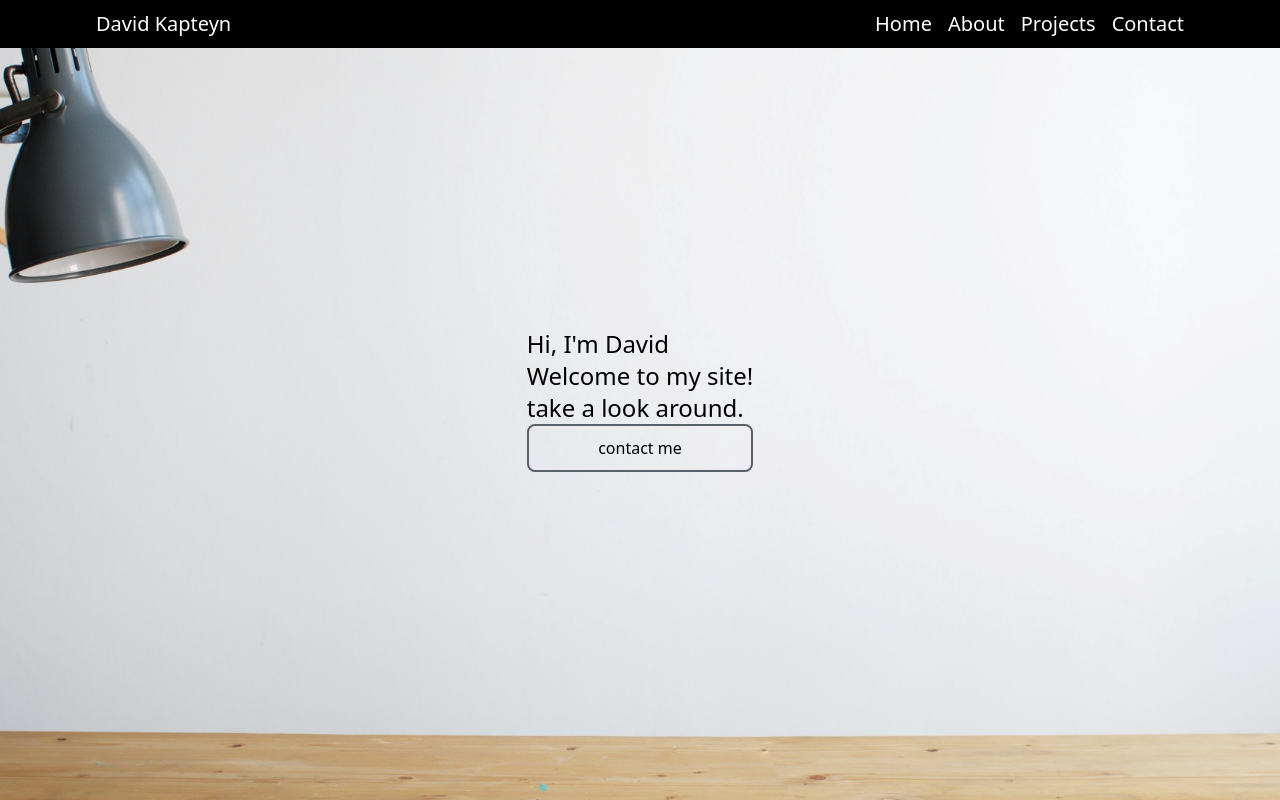
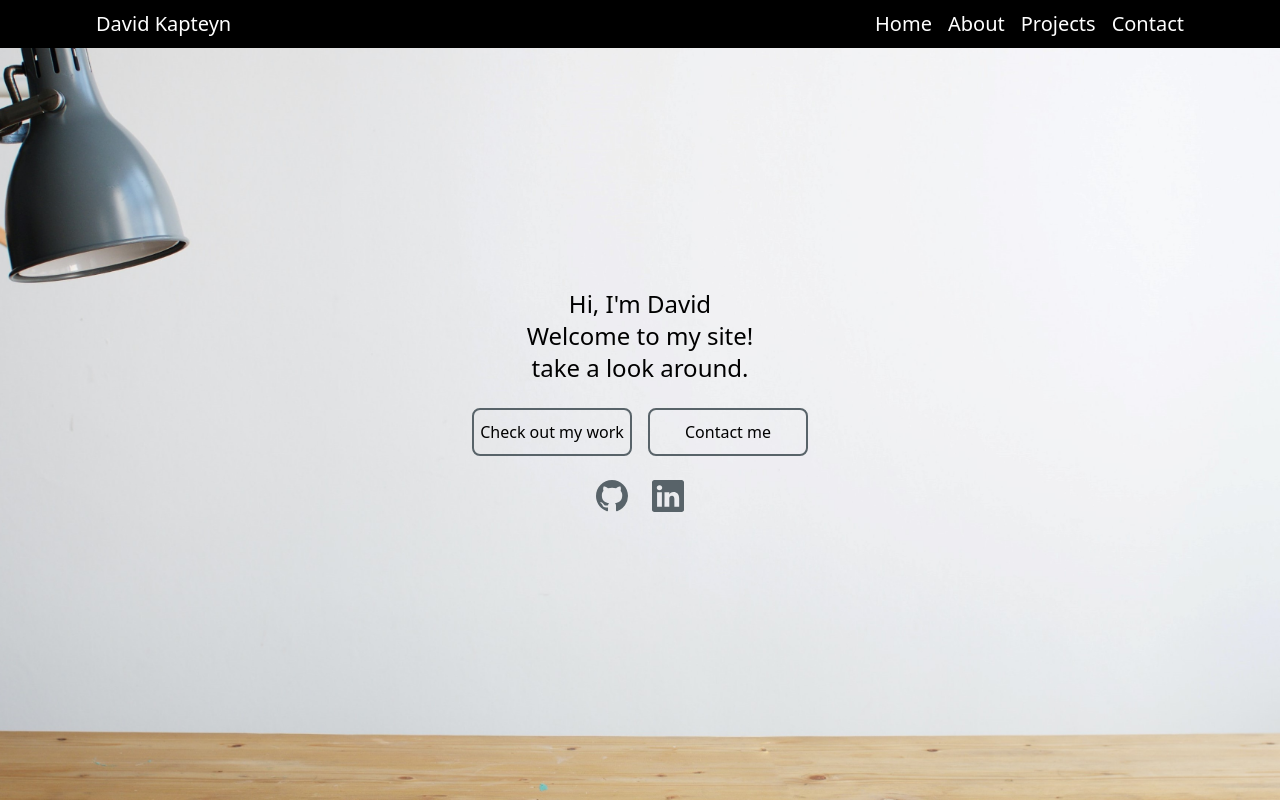
Before and after one commit to DKapteyn/dkapteyn.github.io, a React (Create React App) app: page / in a window 1280 px wide. Built offline with nearby package versions, Linux system fonts and the light colour scheme.

Commit message:
added social media links and modified homepage

```diff
--- a/package.json
+++ b/package.json
@@ -12,6 +12,7 @@
     "@types/react-dom": "^18.0.5",
     "react": "^18.1.0",
     "react-dom": "^18.1.0",
+    "react-icons": "^4.4.0",
     "react-router-dom": "^6.3.0",
     "react-scripts": "5.0.1",
     "typescript": "^4.7.3",
--- a/src/components/Button.tsx
+++ b/src/components/Button.tsx
@@ -1,7 +1,10 @@
-export default function Button() {
+import { Link } from "react-router-dom";
+import { buttonT } from "../types";
+
+export default function Button({ writing, link }: buttonT) {
   return (
-    <div className=" rounded-lg grid place-items-center text-base w-25 h-12 border-2 border-[#586369]">
-      contact me
+    <div className=" rounded-lg grid place-items-center text-base w-40 h-12 border-2 border-[#586369]">
+      <Link to={link}>{writing}</Link>
     </div>
   );
 }
--- a/src/components/HomeMain.tsx
+++ b/src/components/HomeMain.tsx
@@ -2,13 +2,12 @@ import Button from "./Button";
 
 export default function HomeMain() {
   return (
-    <div className="backgroundImage grid place-content-center text-2xl">
+    <div className=" text-2xl text-center">
       <div>
         <h2>Hi, I'm David</h2>
         <p>Welcome to my site!</p>
         <p>take a look around.</p>
       </div>
-      <Button />
     </div>
   );
 }
--- a/src/pages/HomePage.tsx
+++ b/src/pages/HomePage.tsx
@@ -1,10 +1,28 @@
 import React from "react";
 import HomeMain from "../components/HomeMain";
+import { BsGithub } from "react-icons/bs";
+import { BsLinkedin } from "react-icons/bs";
+import Button from "../components/Button";
+import { IconContext } from "react-icons";
 
 export default function HomePage() {
   return (
-    <div>
+    <div className="backgroundImage grid place-content-center ">
       <HomeMain />
+      <div className=" flex gap-4 mt-6">
+        <Button writing="Check out my work" link={"/projects"} />
+        <Button writing="Contact me" link={"/contact"} />
+      </div>
+      <IconContext.Provider value={{ color: "#586369", size: "2rem" }}>
+        <div className="flex gap-6 mt-6 justify-center">
+          <a href="https://github.com/DKapteyn">
+            <BsGithub />
+          </a>
+          <a href="https://www.linkedin.com/in/david-kapteyn-11b4b361/">
+            <BsLinkedin />
+          </a>
+        </div>
+      </IconContext.Provider>
     </div>
   );
 }
--- /dev/null
+++ b/src/types.ts
@@ -0,0 +1,4 @@
+export type buttonT = {
+  writing: string;
+  link: string;
+};
```
Also changed, not shown: 1 other file (tests, documents, lock files or other folders).
